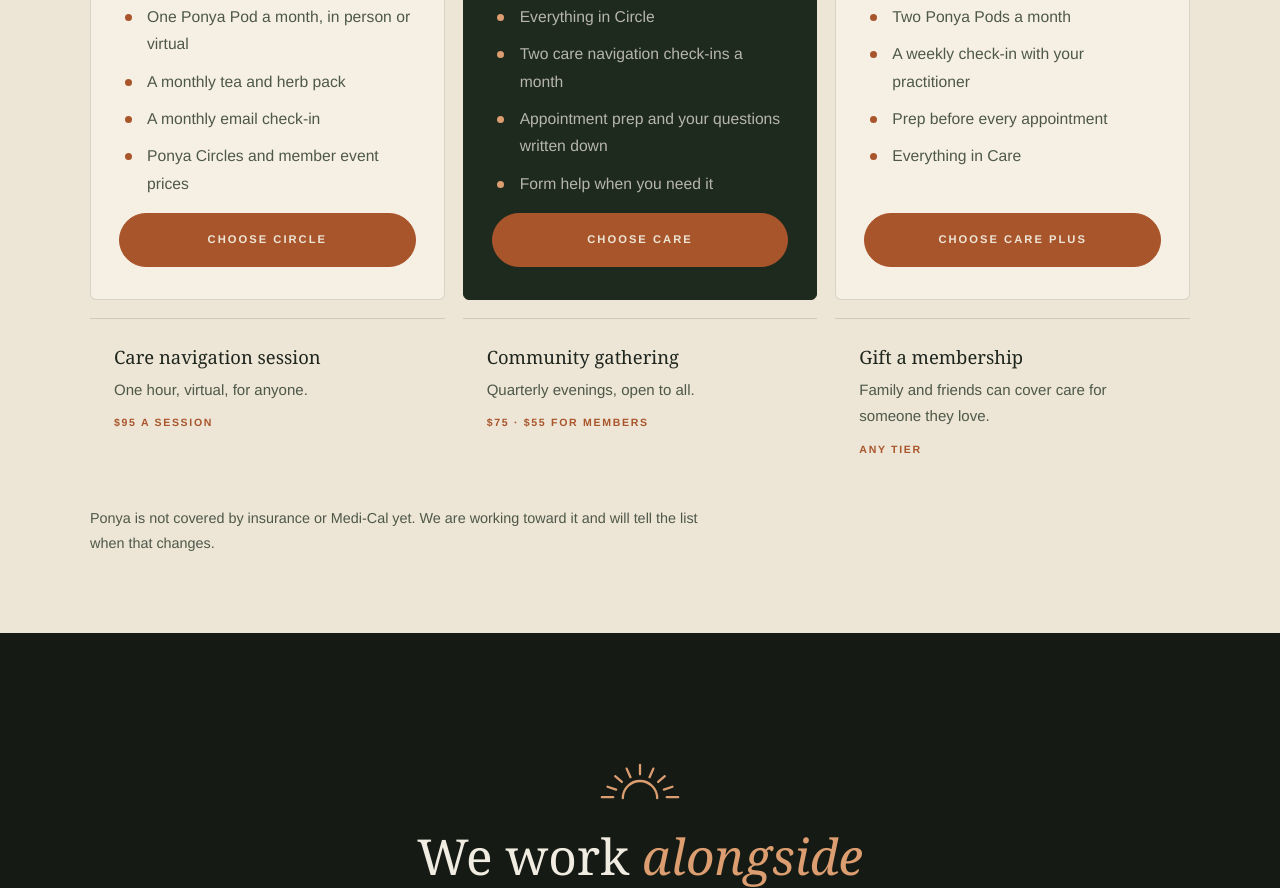
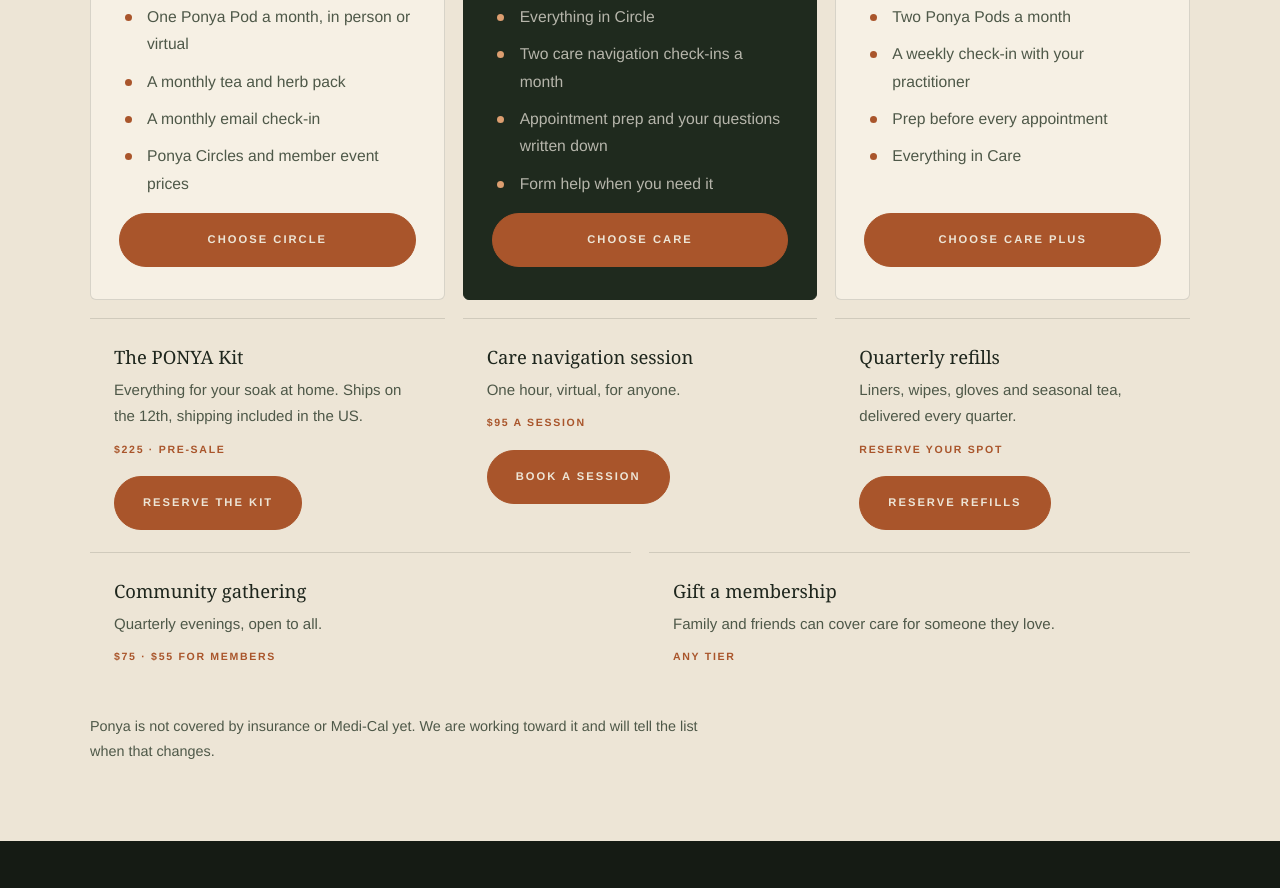
Before and after one commit to SwaziSocials/ponya-site, a plain HTML site: page index.html in a window 1280 px wide. Shown: the part 9335-10223 px from the top of the page. Drawn offline with Linux system fonts and the light colour scheme; a web font is replaced by a local one.

Commit message:
Add kit, care navigation and quarterly refill order buttons; fix featured tier heading color
Co-Authored-By: Claude Sonnet 5.5 <noreply@anthropic.com>

```diff
--- a/assets/ponya.css
+++ b/assets/ponya.css
@@ -201,6 +201,7 @@ nav.main a.btn:hover{color:var(--glow)}
 .tier.featured{background:var(--forest);color:var(--cream);border-color:var(--forest)}
 .tier .who{font-family:var(--label);font-size:.6rem;font-weight:600;letter-spacing:.2em;text-transform:uppercase;color:var(--copper)}
 .tier.featured .who{color:var(--glow)}
+.tier.featured h3{color:var(--cream)}
 .tier h3{font-size:1.9rem}
 .price{display:flex;align-items:baseline;gap:8px;padding-bottom:16px;border-bottom:1px solid var(--rule-light)}
 .tier.featured .price{border-color:var(--rule-dark)}
@@ -217,9 +218,11 @@ nav.main a.btn:hover{color:var(--glow)}
 .extra{padding:22px 24px;border-top:1px solid var(--rule-light);display:flex;flex-direction:column;gap:4px;min-width:0}
 .extra b{font-family:var(--display);font-weight:500;font-size:1.15rem}
 .extra p{color:var(--ink-dim);font-size:.94rem}
+.extra .btn{align-self:flex-start;margin-top:14px}
 .extra .amt{font-family:var(--label);font-size:.66rem;font-weight:600;letter-spacing:.16em;text-transform:uppercase;color:var(--copper);margin-top:6px}
 .fineprint{margin-top:26px;font-size:.9rem;color:var(--ink-dim);max-width:78ch}
 @media (max-width:960px){.tiers,.extras{grid-template-columns:1fr}}
+.extras+.extras{grid-template-columns:repeat(2,minmax(0,1fr))}@media (max-width:960px){.extras+.extras{grid-template-columns:1fr}}
 
 /* promise */
 .promise{padding-block:var(--pad);text-align:center;display:flex;flex-direction:column;align-items:center;gap:26px}
--- a/index.html
+++ b/index.html
@@ -233,8 +233,12 @@
           <a class="btn btn-solid" href="#book" data-tier="Ponya Care Plus">Choose Care Plus</a>
         </article>
       </div>
-      <div class="extras">
-        <div class="extra"><b>Care navigation session</b><p>One hour, virtual, for anyone.</p><span class="amt">$95 a session</span></div>
+      <div class="extras" id="order">
+        <div class="extra"><b>The PONYA Kit</b><p>Everything for your soak at home. Ships on the 12th, shipping included in the US.</p><span class="amt">$225 · pre-sale</span><a class="btn btn-solid" href="kit/">Reserve the kit</a></div>
+        <div class="extra"><b>Care navigation session</b><p>One hour, virtual, for anyone.</p><span class="amt">$95 a session</span><a class="btn btn-solid" href="https://form.jotform.com/263206066712149">Book a session</a></div>
+        <div class="extra"><b>Quarterly refills</b><p>Liners, wipes, gloves and seasonal tea, delivered every quarter.</p><span class="amt">Reserve your spot</span><a class="btn btn-solid" href="https://form.jotform.com/263206860382154">Reserve refills</a></div>
+      </div>
+      <div class="extras" style="margin-top:0">
         <div class="extra"><b>Community gathering</b><p>Quarterly evenings, open to all.</p><span class="amt">$75 · $55 for members</span></div>
         <div class="extra"><b>Gift a membership</b><p>Family and friends can cover care for someone they love.</p><span class="amt">Any tier</span></div>
       </div>
```
